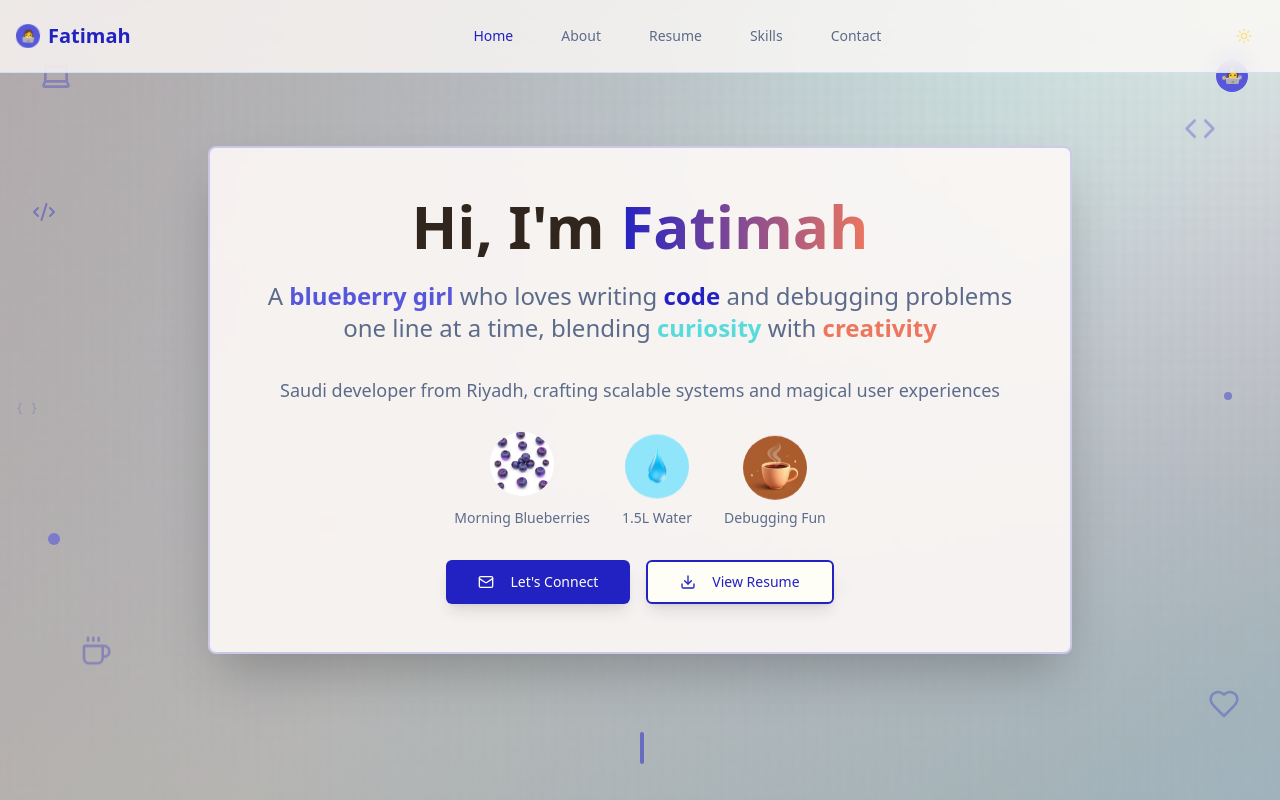
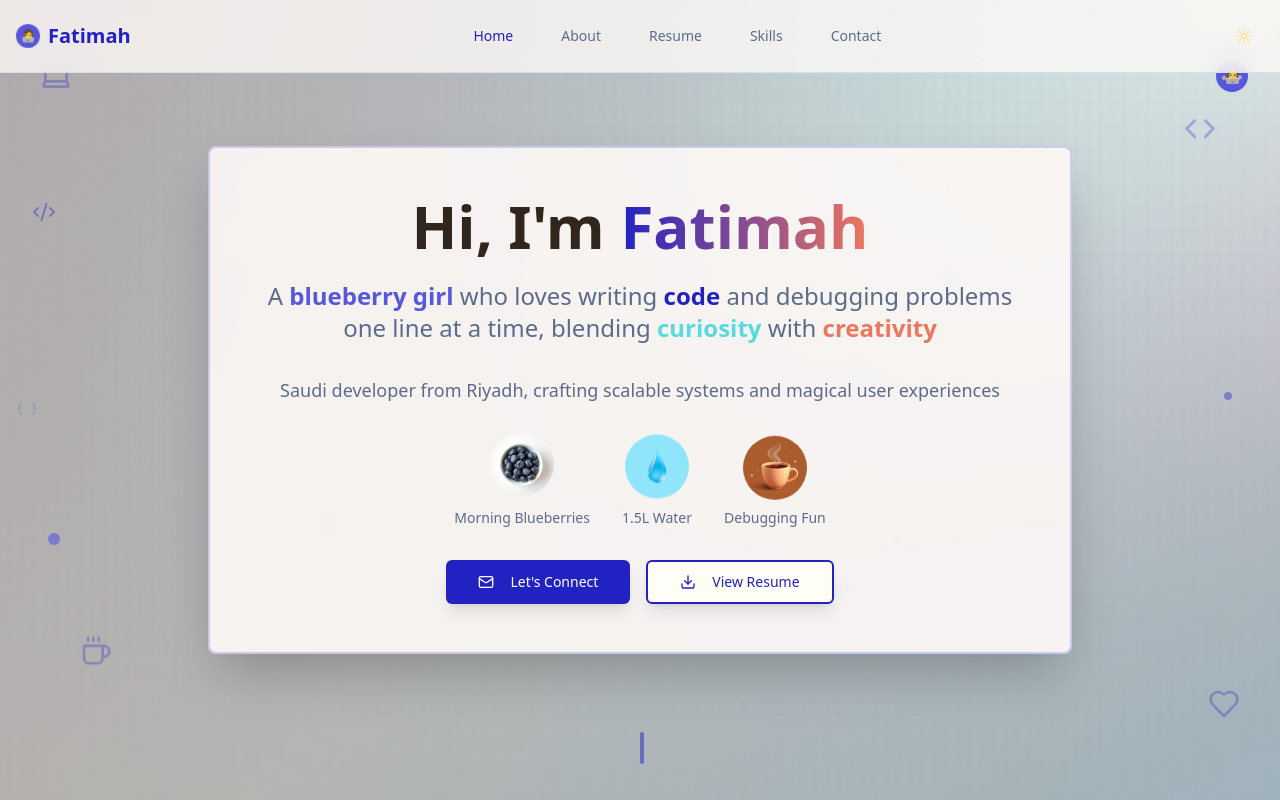
Before and after one commit to Fatimah281/fatimah-codes-and-caffeinates, a React (Vite) app: page / in a window 1280 px wide. Shown: the top 800 px of the page. Built offline with nearby package versions, Linux system fonts and the light colour scheme.

Commit message:
Update home page image
Change the "Morning Blueberries" image on the home page to a new visual.

```diff
--- a/src/components/Hero.tsx
+++ b/src/components/Hero.tsx
@@ -3,7 +3,7 @@ import { Card } from "@/components/ui/card";
 import { Coffee, Code, Laptop, Mail, Download, Heart } from "lucide-react";
 import heroElegantBackground from "@/assets/hero-elegant-background.jpg";
 import coffeeIcon from "@/assets/coffee-icon.jpg";
-import blueberryIcon from "@/assets/blueberry-icon.jpg";
+import freshBlueberriesIcon from "@/assets/fresh-blueberries-icon.jpg";
 import waterIcon from "@/assets/water-icon.jpg";
 
 export const Hero = () => {
@@ -70,7 +70,7 @@ export const Hero = () => {
           {/* Daily routine icons */}
           <div className="flex justify-center items-center space-x-8 mb-8 animate-fade-in-up" style={{ animationDelay: "0.6s" }}>
             <div className="flex flex-col items-center">
-              <img src={blueberryIcon} alt="Blueberries" className="w-16 h-16 rounded-full animate-bounce-gentle" />
+              <img src={freshBlueberriesIcon} alt="Blueberries" className="w-16 h-16 rounded-full animate-bounce-gentle" />
               <span className="text-sm text-muted-foreground mt-2">Morning Blueberries</span>
             </div>
             <div className="flex flex-col items-center">
```
Also changed, not shown: src/assets/fresh-blueberries-icon.jpg (added).
